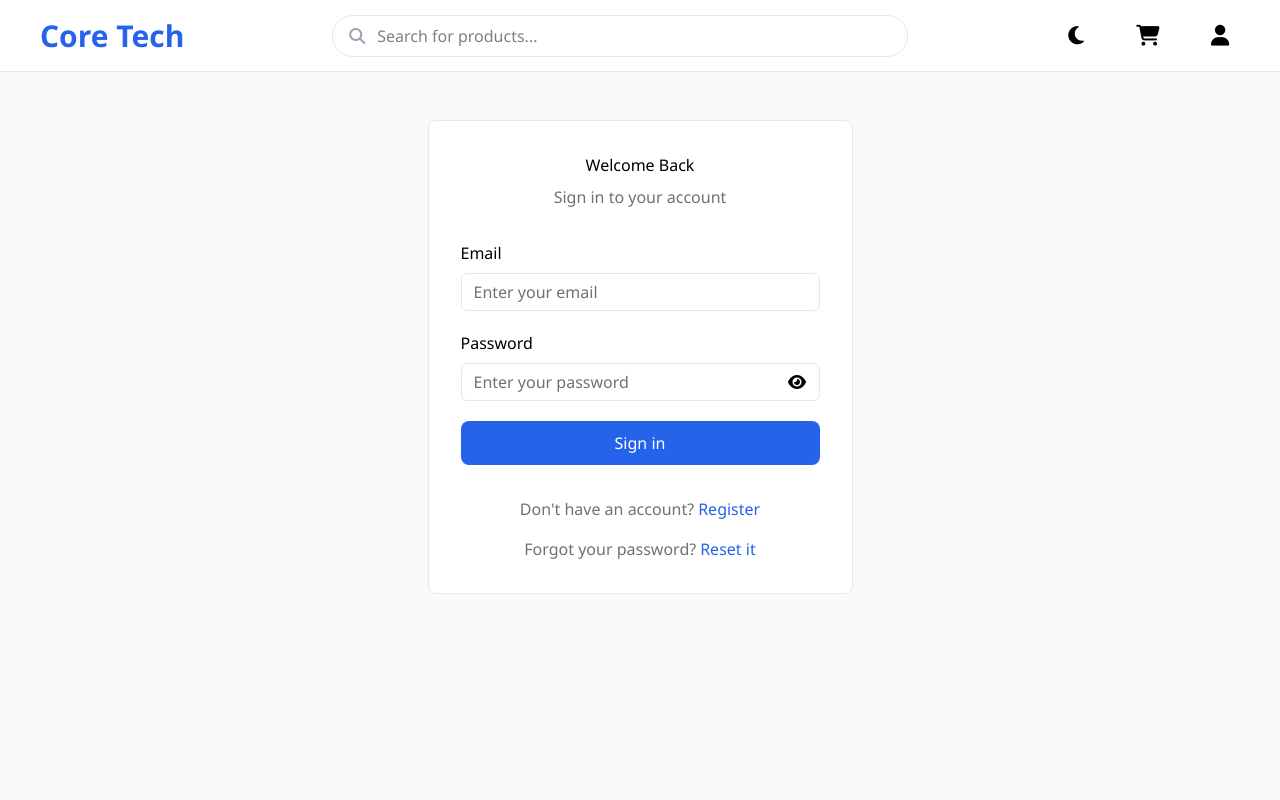
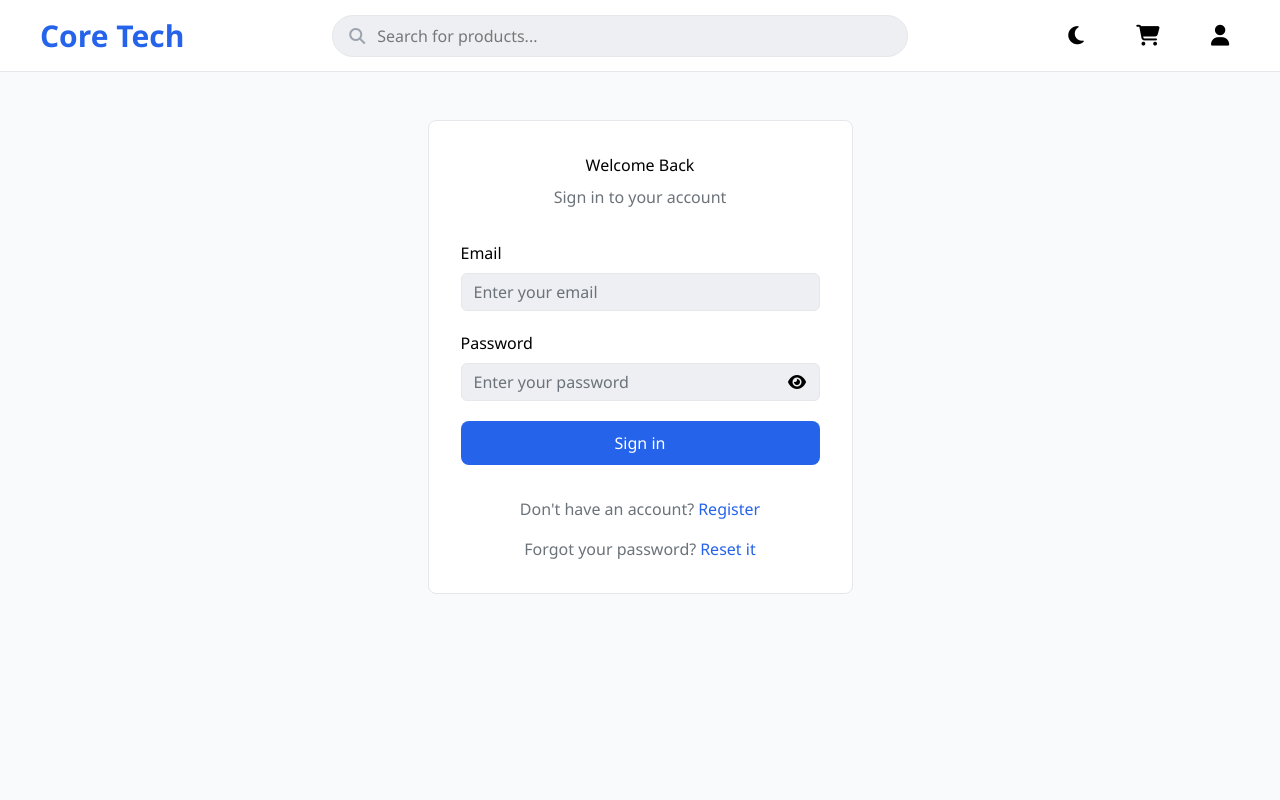
Before and after one commit to ViniAvemaria/coretech-project-frontend, a React (Vite) app: page /login in a window 1280 px wide. Shown: the top 800 px of the page. Built offline with nearby package versions, Linux system fonts and the light colour scheme; no server answers.

Commit message:
style: adjust colors

```diff
--- a/src/components/Header.jsx
+++ b/src/components/Header.jsx
@@ -133,7 +133,7 @@ const Header = () => {
                         </Link>
                         {isAuthenticated && (
                             <div
-                                className={`absolute right-0 w-60 z-10 text-primary-text dark:text-primary-text-dark bg-card dark:bg-card-dark border border-border dark:border-border-dark rounded-lg transition-opacity duration-300 ${profileOpen ? "opacity-100 pointer-events-auto" : "opacity-0 pointer-events-none"}`}
+                                className={`absolute right-0 w-60 z-10 text-primary-text dark:text-primary-text-dark bg-card dark:bg-card-dark border border-muted-text-dark dark:border-muted-text rounded-lg transition-opacity duration-300 ${profileOpen ? "opacity-100 pointer-events-auto" : "opacity-0 pointer-events-none"}`}
                             >
                                 <div className="flex flex-col px-4 py-3 gap-0.5">
                                     <p className="text-muted-text-dark dark:text-muted-text">Signed in as</p>
@@ -141,7 +141,7 @@ const Header = () => {
                                         user.lastName ? ` ${user.lastName}` : ""
                                     }`}</p>
                                 </div>
-                                <hr className="text-muted-text dark:text-muted-text-dark" />
+                                <hr className="text-muted-text-dark dark:text-muted-text" />
                                 <ul className="flex flex-col">
                                     <Link to={"/profile"}>
                                         <li className="flex items-center px-4 py-3 hover:bg-[#f3f4f6] dark:hover:bg-[#111827] transition-colors duration-300 ease cursor-pointer">
--- a/src/index.css
+++ b/src/index.css
@@ -14,7 +14,7 @@
     --color-header: #ffffff;
     --color-footer: #111827;
     --color-card: #ffffff;
-    --color-input: #ffffff;
+    --color-input: #eeeff2;
 
     --color-primary-text: #000000;
     --color-muted-text: #9ca3af;
@@ -225,10 +225,14 @@
     .inactive-button {
         color: black;
         border-radius: 8px;
-        background-color: var(--color-gray-300);
+        background-color: var(--color-gray-200);
         padding: 7px 15px;
         transition: background-color 0.3s ease;
         cursor: pointer;
+
+        @variant dark {
+            background-color: var(--color-gray-300);
+        }
     }
 
     .section-title {
@@ -277,14 +281,14 @@
 
     .category-button-off {
         color: black;
-        background-color: var(--color-edit-button);
+        background-color: hsl(225, 13%, 94%);
         border-radius: 8px;
         padding: 7px 13px;
         cursor: pointer;
         transition: background-color 0.3s ease;
 
         &:hover {
-            background-color: #c9d4e6;
+            background-color: hsl(220, 14%, 88%);
         }
 
         @variant dark {
--- a/src/pages/AdminDashboard.jsx
+++ b/src/pages/AdminDashboard.jsx
@@ -184,7 +184,7 @@ const AdminDashborad = () => {
                                     </div>
 
                                     <select
-                                        className="flex-1 px-4 py-2 text-primary-text dark:text-primary-text-dark bg-card dark:bg-card-dark border border-border dark:border-border-dark rounded-lg w-full focus-within:border-focus-ring transition-colors duration-300 ease cursor-pointer capitalize"
+                                        className="flex-1 px-4 py-2 text-primary-text dark:text-primary-text-dark bg-input dark:bg-input-dark border border-border dark:border-border-dark rounded-lg w-full focus-within:border-focus-ring transition-colors duration-300 ease cursor-pointer capitalize"
                                         onChange={(e) => setActiveCategory(e.target.value)}
                                     >
                                         <option value="">All Categories</option>
@@ -196,7 +196,7 @@ const AdminDashborad = () => {
                                     </select>
 
                                     <select
-                                        className="flex-1 px-4 py-2 text-primary-text dark:text-primary-text-dark bg-card dark:bg-card-dark border border-border dark:border-border-dark rounded-lg w-full focus-within:border-focus-ring transition-colors duration-300 ease cursor-pointer"
+                                        className="flex-1 px-4 py-2 text-primary-text dark:text-primary-text-dark bg-input dark:bg-input-dark border border-border dark:border-border-dark rounded-lg w-full focus-within:border-focus-ring transition-colors duration-300 ease cursor-pointer"
                                         value={`${sort.field}-${sort.dir}`}
                                         onChange={(e) => {
                                             const [field, dir] = e.target.value.split("-");
--- a/src/pages/Home.jsx
+++ b/src/pages/Home.jsx
@@ -61,7 +61,7 @@ const Home = () => {
                 <>
                     <section className="flex justify-end-safe mt-26 mb-6">
                         <select
-                            className="w-fit px-4 py-2 text-primary-text dark:text-primary-text-dark bg-card dark:bg-card-dark border border-border dark:border-border-dark rounded-lg focus-within:border-focus-ring transition-colors duration-300 ease cursor-pointer"
+                            className="w-fit px-4 py-2 text-primary-text dark:text-primary-text-dark bg-header dark:bg-input-dark border border-border dark:border-border-dark rounded-lg focus-within:border-focus-ring transition-colors duration-300 ease cursor-pointer"
                             value={`${sort.field}-${sort.dir}`}
                             onChange={(e) => {
                                 const [field, dir] = e.target.value.split("-");
```
